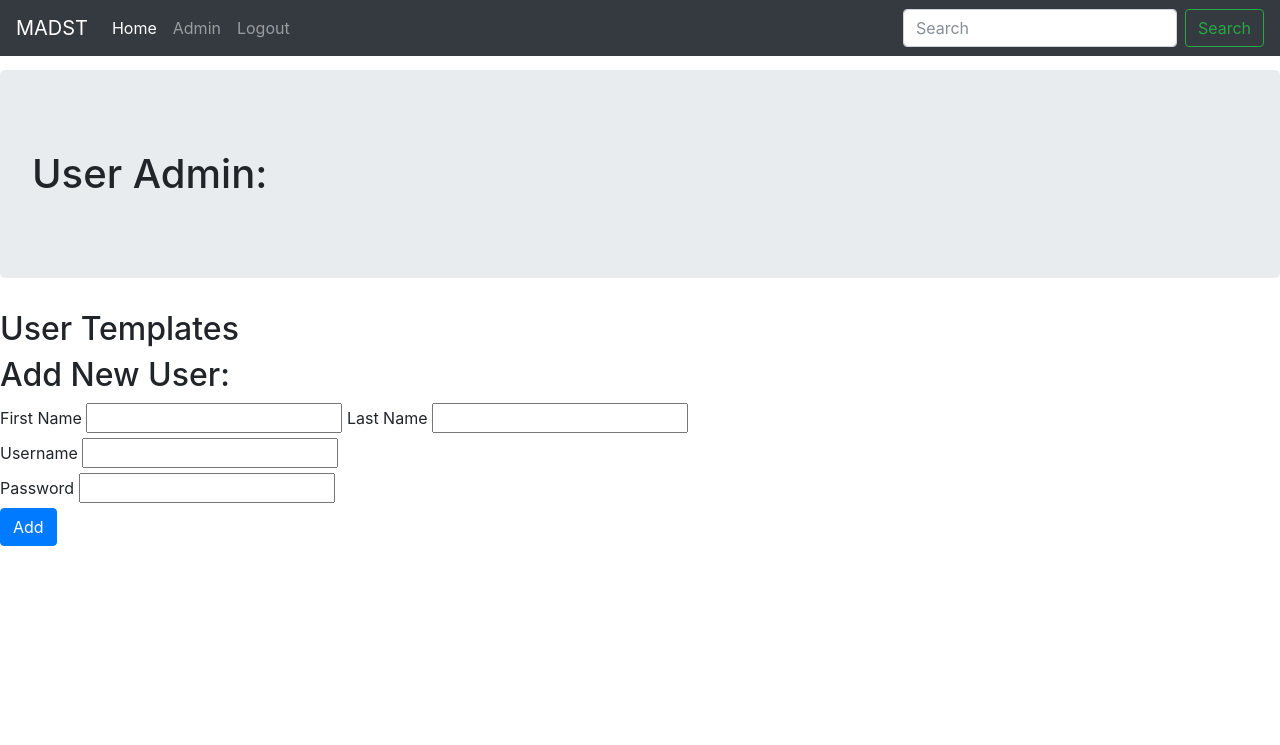
After one commit to graysonhead/MADST, a Flask app: page /admin/users in a window 1280 px wide. The commit adds this page. Shown: the top 745 px of the page. Run offline with Flask 2, Linux system fonts and the light colour scheme; parts of the project's set-up code (start-up, migrations or seed data) failed here and were passed over; some libraries are stand-ins or nearby versions.

Commit message:
MADST-4 Added: - Ability to Add Admin users to Organization - Ability to add users - Ability to assign roles to users

```diff
--- a/app/forms.py
+++ b/app/forms.py
@@ -16,6 +16,8 @@ class PasswordChange(Form):
 class AddName(Form):
 	name = StringField('Name', validators=[DataRequired()])
 
+class AddAdminUser(Form):
+	adminname = StringField('Username', validators=[DataRequired()])
 
 class KeyValueAdd(Form):
 	key = StringField('Attribute Name', validators=[DataRequired()])
@@ -36,3 +38,10 @@ class MultiKeyValueModify(Form):
 	mod_mkey = StringField('Attribute Name', validators=[DataRequired()])
 	mod_mvalue = StringField('Value', validators=[DataRequired()])
 	mod_mdelete = BooleanField('delete', default=False)
+
+
+class UserCreationForm(Form):
+	username = StringField('Username', validators=[DataRequired()])
+	password = PasswordField('Password', validators=[DataRequired()])
+	first_name = StringField('First Name', validators=[DataRequired()])
+	last_name = StringField('Last Name', validators=[DataRequired()])
--- a/app/templates/admin.html
+++ b/app/templates/admin.html
@@ -9,7 +9,8 @@
             <p><h1>Multiple Active Directory Synchronization Tool</h1></p>
         </div>
     <div>
-        <a href={{ url_for("admin_orgs") }}> Organizations</a>
+        <a href={{ url_for("admin_orgs") }}>Organizations</a><br>
+        <a href={{ url_for("admin_users") }}>Users</a>
     </div>
 </main>
 
--- /dev/null
+++ b/app/templates/admin_users.html
@@ -0,0 +1,25 @@
+<!-- Extends base layout -->
+{%extends "base.html" %}
+{% block content %}
+<main role="main">
+    <div class="jumbotron">
+            <p><h1>User Admin:</h1></p>
+    </div>
+    <div><h2>User Templates</h2>
+        {% for i in users %}
+        <div>
+            <a href={{ url_for('admin_user', user_id=i.id) }}>{{ i.first_name.title() }} {{ i.last_name.title() }}</a>
+        </div>
+        {% endfor %}
+        <h2>Add New User:</h2>
+        {{ userform.hidden_tag() }}
+        <form action="" method="post" name="add">
+            {{ userform.first_name.label }} {{ userform.first_name }}
+            {{ userform.last_name.label }} {{ userform.last_name }}<br>
+            {{ userform.username.label }} {{ userform.username }}<br>
+            {{ userform.password.label }} {{ userform.password }}<br>
+            <input class="btn btn-primary" type="submit" value="Add">
+        </form>
+    <div>
+</main>
+{% endblock %}
--- a/app/views.py
+++ b/app/views.py
@@ -1,9 +1,61 @@
 from flask import render_template, flash, redirect, url_for, request
 from app import app, db, models, g, login_manager, login_user, logout_user, login_required, current_user
 from .decorators import required
-from .forms import LoginForm, PasswordChange, AddName, KeyValueAdd, KeyValueModify, MultiKeyValueAdd, MultiKeyValueModify
+from .forms import \
+	LoginForm, \
+	PasswordChange, \
+	AddName, \
+	KeyValueAdd, \
+	KeyValueModify, \
+	MultiKeyValueAdd, \
+	MultiKeyValueModify, \
+	UserCreationForm, \
+	AddAdminUser
 
 # from flask.ext.permissions.decorators import user_is, user_has
+
+
+def delete_user(user_id):
+	sesh = db.session()
+	try:
+		user = sesh.query(models.User).filter_by(id=user_id).first()
+		sesh.delete(user)
+		sesh.commit()
+	except:
+		sesh.rollback()
+	finally:
+		sesh.close()
+
+def create_user(username, first_name, last_name, password):
+	sesh = db.session()
+	try:
+		user = models.User(username, password, first_name.lower(), last_name.lower())
+		sesh.add(user)
+		sesh.commit()
+	except:
+		sesh.rollback()
+	finally:
+		sesh.close()
+
+
+def get_user(user_id):
+	sesh = db.session()
+	try:
+		return sesh.query(models.User).filter_by(id=user_id).first()
+	except:
+		sesh.rollback()
+	finally:
+		sesh.close()
+
+
+def get_users():
+	sesh = db.session()
+	try:
+		return sesh.query(models.User).all()
+	except:
+		sesh.rollback()
+	finally:
+		sesh.close()
 
 
 def log_pageview(request):
@@ -112,6 +164,8 @@ def admin_org():
 	delete = request.args.get('delete', default=0, type=int)
 	resync = request.args.get('resync', default=0, type=int)
 	form = AddName()
+	userform = AddAdminUser()
+	# Begin POST block
 	if request.method == 'POST':
 		if form.name.data:
 			sesh = db.session()
@@ -126,7 +180,27 @@ def admin_org():
 				flash("DB write failed", 'error')
 			finally:
 				sesh.close()
+		elif userform.adminname.data:
+			sesh = db.session()
+			try:
+				org = sesh.query(models.Organization).filter_by(id=org_id).first()
+				user = sesh.query(models.User).filter_by(username=userform.adminname.data).first()
+				if not user:
+					flash("User {} not found".format(user.username))
+					return(redirect(url_for("admin_org", org_id = org_id)))
+				user.add_to_org(org)
+				sesh.add(org)
+				sesh.add(user)
+				sesh.commit()
+				flash("Added admin user {} to org {}".format(user.username, org.name))
+			except:
+				sesh.rollback()
+				flash("Failed to add user {} to org {}".format(user.username, org.name))
+			finally:
+				sesh.close()
 		return(redirect(url_for("admin_org", org_id = org_id)))
+	# End POST block
+	# Begin GET block
 	if request.method == 'GET':
 		if delete == 1:
 			sesh = db.session()
@@ -171,6 +245,7 @@ def admin_org():
 		try:
 			org = sesh.query(models.Organization).filter_by(id=org_id).first()
 			templates = org.templates
+			admin_users = org.admin_users
 		except:
 			sesh.rollback()
 		finally:
@@ -178,10 +253,13 @@ def admin_org():
 		return render_template(
 			'admin_org.html',
 			form=form,
+			userform=userform,
 			title='Organization Admin: {}'.format(org.name.title()),
 			org=org,
+			admin_users=admin_users,
 			templates=templates
 		)
+	#End GET block
 
 @required('Admin')
 @login_required
@@ -364,6 +442,76 @@ def login():
 						   form=form)
 
 
+@required('Admin')
+@login_required
+@app.route("/admin/users", methods=['GET', 'POST'])
+def admin_users():
+	userform = UserCreationForm()
+	# Begin GET block
+	if request.method == 'GET':
+		users = get_users()
+		return render_template('admin_users.html',
+						userform=userform,
+						   users=users)
+	# End GET block
+	elif request.method == 'POST':
+		try:
+			create_user(userform.username.data, userform.first_name.data, userform.last_name.data, userform.password.data)
+			flash('Created user account for {} {}.'.format(userform.first_name.data, userform.last_name.data))
+		except:
+			flash('Failed to create user account for {} {}.'.format(userform.first_name.data, userform.last_name.data))
+		return redirect(url_for('admin_users'))
+
+
+
+
+@required('Admin')
+@login_required
+@app.route("/admin/user", methods=['GET', 'POST'])
+def admin_user():
+	form = AddName()
+	user_id = request.args.get('user_id', default=0, type=int)
+	delete = request.args.get('delete', default=0, type=int)
+	# Begin GET block
+	if request.method == 'GET':
+		if delete == 1:
+			delete_user(user_id)
+			return redirect(url_for('admin_users'))
+		sesh = db.session()
+		try:
+			user = sesh.query(models.User).filter_by(id=user_id).first()
+			roles = user.roles
+		except:
+			sesh.rollback()
+		finally:
+			sesh.close()
+		return render_template('admin_user.html',
+							   form=form,
+							   roles=roles,
+							   user=user)
+	# End GET block
+	# Begin POST block
+	elif request.method == 'POST':
+		rolename = form.name.data
+		sesh = db.session()
+		try:
+			user = sesh.query(models.User).filter_by(id=user_id).first()
+			role = sesh.query(models.Role).filter_by(name=rolename).first()
+			if not role:
+				role = models.Role(rolename)
+			user.add_roles(role)
+			sesh.add(user)
+			sesh.add(role)
+			sesh.commit()
+			flash('Added role {} to user {} {}'.format(role.name, user.first_name, user.last_name))
+			return redirect(url_for('admin_user', user_id=user_id))
+		except:
+			sesh.rollback()
+			flash('Failed to add role {} to user {} {}'.format(role.name, user.first_name, user.last_name))
+		finally:
+			sesh.close()
+	# End POST block
+
 @app.route("/logout")
 @login_required
 def logout():
--- a/db_create.py
+++ b/db_create.py
@@ -21,10 +21,12 @@ try:
 	inprogress = models.Status(2, 'in progress')
 	completed = models.Status(3, 'completed')
 	failed = models.Status(4, 'failed')
+	failedbattr = models.Status(5, 'failed: bad attribute')
 	sesh.add(new)
 	sesh.add(inprogress)
 	sesh.add(completed)
 	sesh.add(failed)
+	sesh.add(failedbattr)
 	sesh.commit()
 except:
 	sesh.rollback()
```
Also changed, not shown: app/templates/admin_org.html (+13 -2 lines), app/templates/admin_user.html (added, +23 -0 lines).
